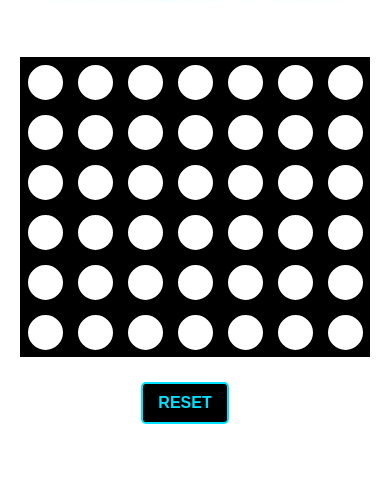
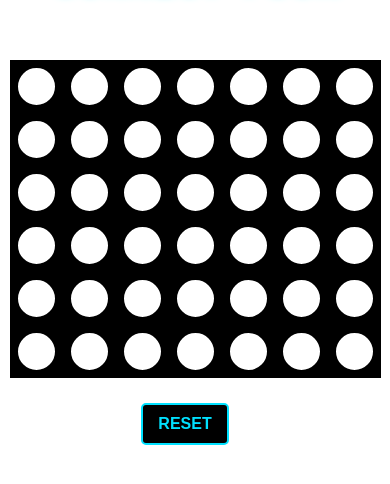
Before and after one commit to manuchehrqoriev798/The-Connect-Four-Game, a plain HTML site: page index.html in a window 390 px wide. Shown: the part 42-526 px from the top of the page. Drawn offline with Linux system fonts and the light colour scheme.

Commit message:
final check

```diff
--- a/connectfour.css
+++ b/connectfour.css
@@ -237,17 +237,17 @@
 @media only screen and (max-width: 400px){
 
   .cell {
-    height: 50px;
-    width: 50px;
+    height: 53px;
+    width: 53px;
   }
 
   .cell::after {
-    height: 35px;
-    width: 35px;
+    height: 37px;
+    width: 37px;
   }
 }
 
-/* @media only screen and (max-width: 350px){
+/* @media only screen and (max-width: 380px){
   h1 {
     font-size: 25px;
     font-weight: 600;
```
